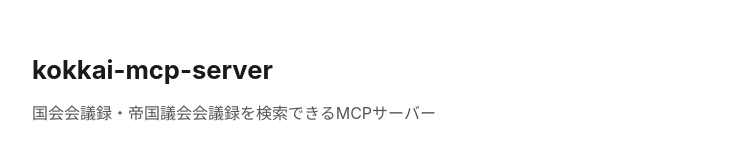
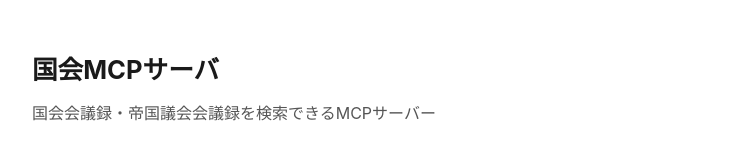
Before and after one commit to analekt/kokkai-mcp-server, a website: page public/index.html in a window 1280 px wide. Shown: the top 160 px of the page, without its empty margins (272-1007 px from the left). Drawn offline with Linux system fonts and the light colour scheme.

Commit message:
Update title and heading to Japanese

```diff
--- a/public/index.html
+++ b/public/index.html
@@ -3,7 +3,7 @@
 <head>
   <meta charset="UTF-8">
   <meta name="viewport" content="width=device-width, initial-scale=1.0">
-  <title>kokkai-mcp-server</title>
+  <title>国会MCPサーバ</title>
   <style>
     * { margin: 0; padding: 0; box-sizing: border-box; }
     body { font-family: -apple-system, BlinkMacSystemFont, "Segoe UI", Roboto, sans-serif; color: #1a1a1a; line-height: 1.7; max-width: 720px; margin: 0 auto; padding: 3rem 1.5rem; }
@@ -26,7 +26,7 @@
 </head>
 <body>
 
-<h1>kokkai-mcp-server</h1>
+<h1>国会MCPサーバ</h1>
 <p class="subtitle">国会会議録・帝国議会会議録を検索できるMCPサーバー</p>
 
 <p>国立国会図書館が提供する2つのAPIを、AIアシスタントから直接利用できるリモートMCPサーバーです。</p>
```
